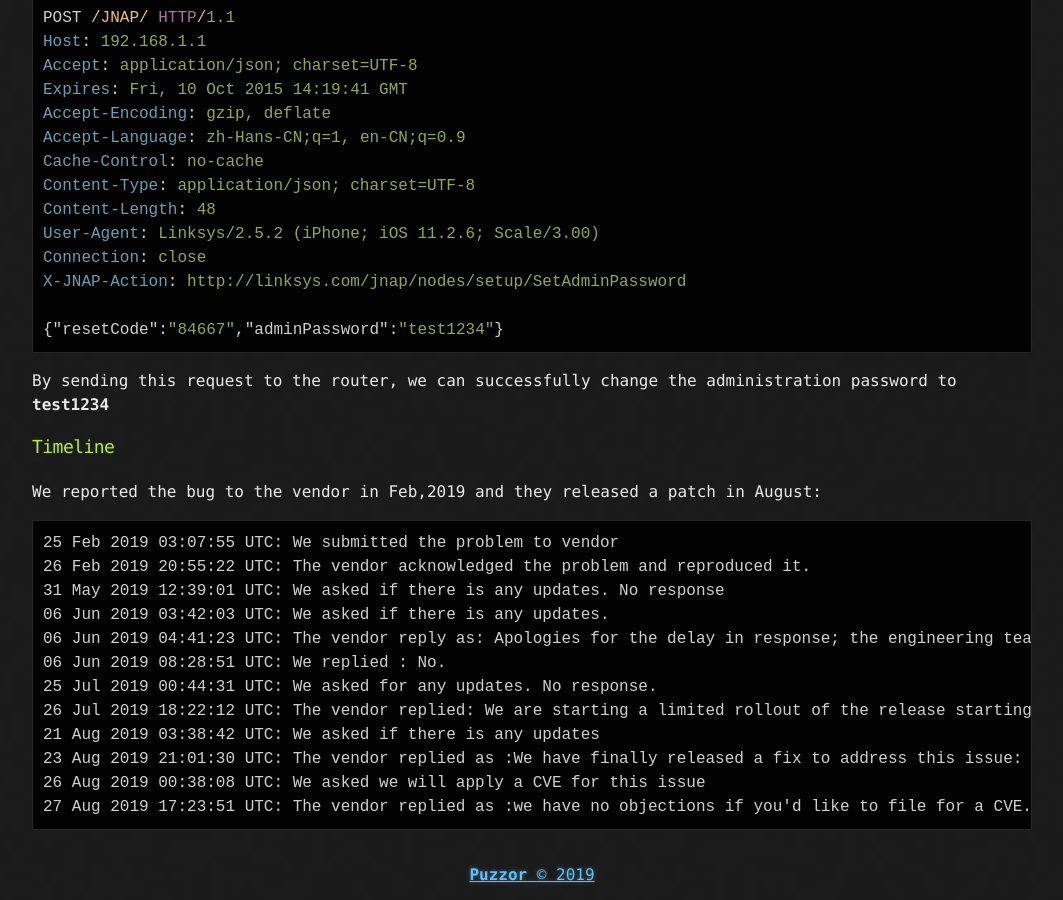
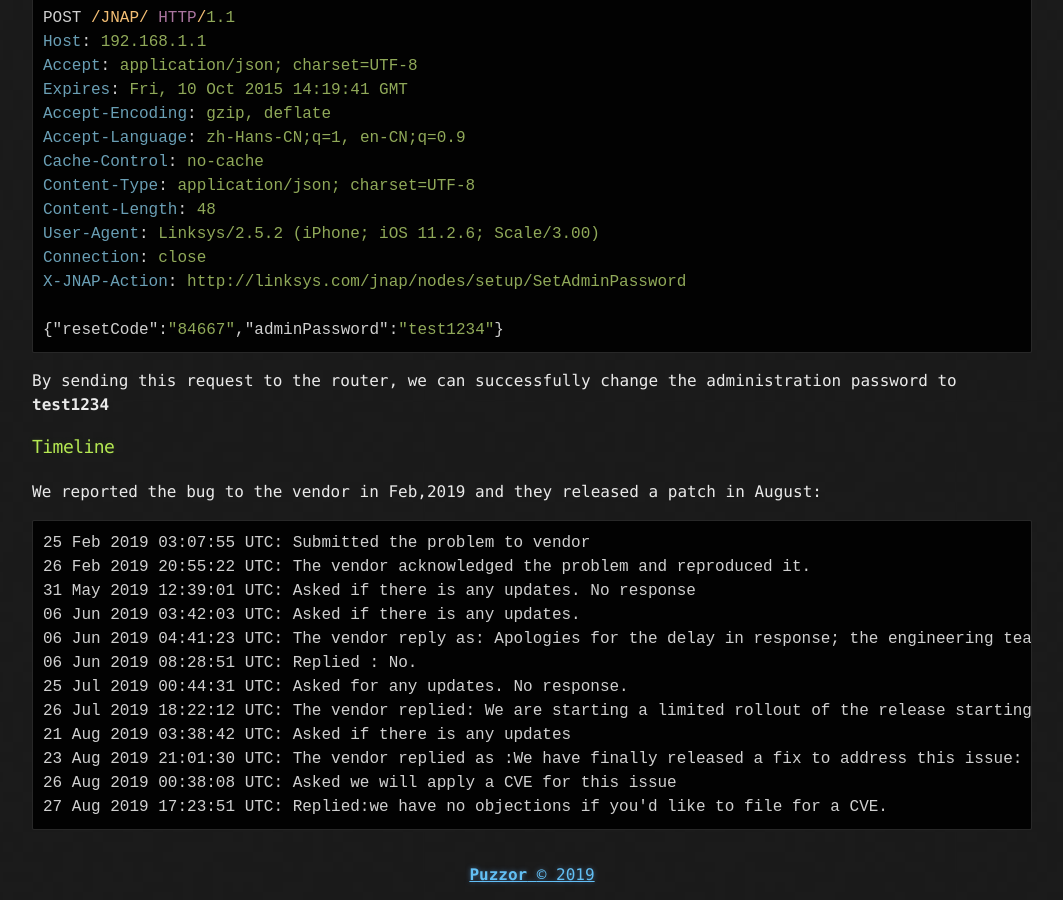
Before and after one commit to Puzzor/puzzor.github.io, a Jekyll site: the page built from _posts/2019-09-01-Linksys Velop Authentication bypass.md, in a window 1280 px wide and 900 px high, scrolled down 1727 px. Shown: the whole window, without its empty margins (108-1171 px from the left). Built offline with Jekyll 4.4.1, drawn with Linux system fonts in a browser that asks for light colours; some of the changed text lies outside the part shown.

Commit message:
remove useless image, correct info in posts

```diff
--- a/_posts/2019-09-01-Linksys Velop Authentication bypass.md
+++ b/_posts/2019-09-01-Linksys Velop Authentication bypass.md
@@ -78,16 +79,16 @@
 We reported the bug to the vendor in Feb,2019 and they released a patch in August:
 
 ~~~text
-25 Feb 2019 03:07:55 UTC: We submitted the problem to vendor
+25 Feb 2019 03:07:55 UTC: Submitted the problem to vendor
 26 Feb 2019 20:55:22 UTC: The vendor acknowledged the problem and reproduced it.
-31 May 2019 12:39:01 UTC: We asked if there is any updates. No response
-06 Jun 2019 03:42:03 UTC: We asked if there is any updates.
+31 May 2019 12:39:01 UTC: Asked if there is any updates. No response
+06 Jun 2019 03:42:03 UTC: Asked if there is any updates.
 06 Jun 2019 04:41:23 UTC: The vendor reply as: Apologies for the delay in response; the engineering team informs me that a firmware release for Velop will be released later this month. Would you like a preview of this firmware to confirm our fix?
-06 Jun 2019 08:28:51 UTC: We replied : No.
-25 Jul 2019 00:44:31 UTC: We asked for any updates. No response.
+06 Jun 2019 08:28:51 UTC: Replied : No.
+25 Jul 2019 00:44:31 UTC: Asked for any updates. No response.
 26 Jul 2019 18:22:12 UTC: The vendor replied: We are starting a limited rollout of the release starting tonight and if all goes well, the full release will be opened up in the first week of August. Thank you!
-21 Aug 2019 03:38:42 UTC: We asked if there is any updates
+21 Aug 2019 03:38:42 UTC: Asked if there is any updates
 23 Aug 2019 21:01:30 UTC: The vendor replied as :We have finally released a fix to address this issue: https://www.linksys.com/us/support-article?articleNum=207568. We have not applied for a CVE and do not have any plans to do so. Thank you!
-26 Aug 2019 00:38:08 UTC: We asked we will apply a CVE for this issue
-27 Aug 2019 17:23:51 UTC: The vendor replied as :we have no objections if you'd like to file for a CVE.
+26 Aug 2019 00:38:08 UTC: Asked we will apply a CVE for this issue
+27 Aug 2019 17:23:51 UTC: Replied:we have no objections if you'd like to file for a CVE.
 ~~~
```
Also changed, not shown: other parts of _posts/2019-09-01-Linksys Velop Authentication bypass.md (+1 -0 lines), _posts/2019-09-01-Microsoft FontSub.dll CmapFormat4Ids object OOB read.md (+1 -0 lines), _posts/2019-11-21-Hancom BodyText stream Integer Overflow in HncAppShield.md (+11 -2 lines), _posts/123.png (deleted), _posts/assets/1526279204383.png (deleted).
